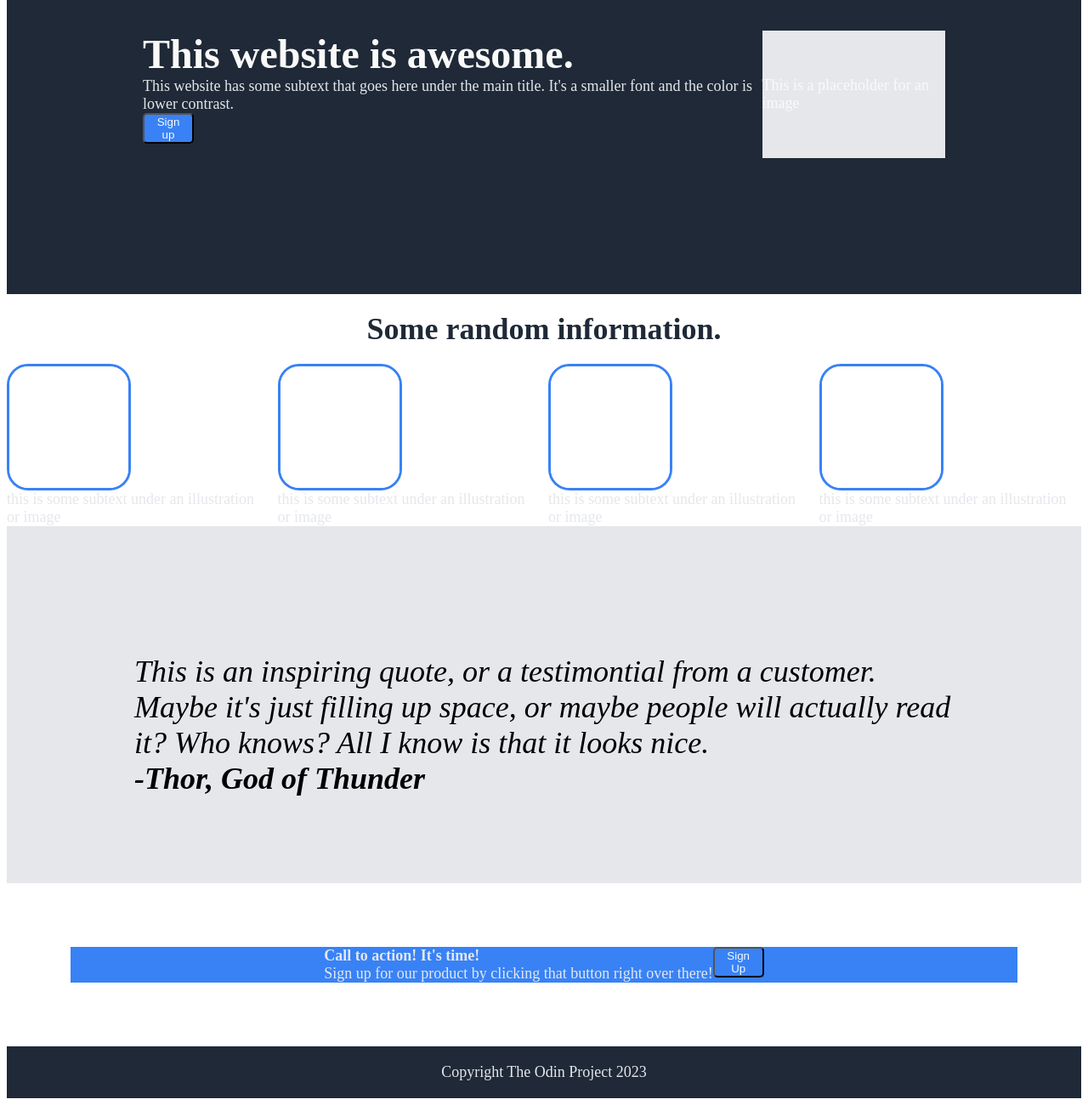
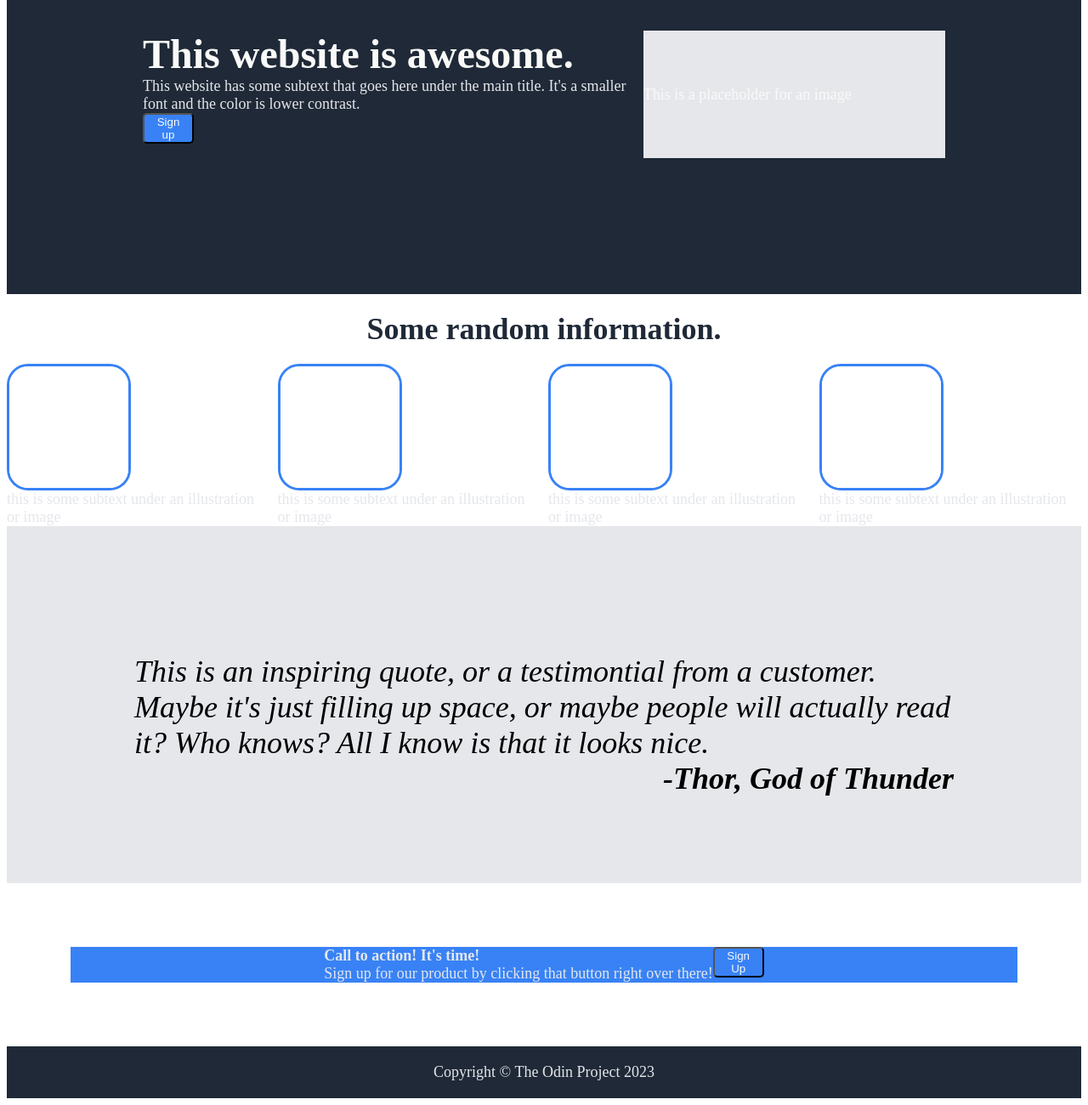
Before and after one commit to markdhemming/landing-page, a plain HTML site: page index.html in a window 1280 px wide. Shown: the part 192-1492 px from the top of the page at 85% size. Drawn offline with Linux system fonts and the light colour scheme.

Commit message:
general style tweaks

```diff
--- a/index.html
+++ b/index.html
@@ -64,7 +64,7 @@
         <div class ="cta-left2">Sign up for our product by clicking that button right over there!</div></div>
         <div class=cta-right><button>Sign Up</button></div>
     </div>
-    <footer>Copyright The Odin Project 2023</footer>
+    <footer>Copyright © The Odin Project 2023</footer>
 
 
 </div>
--- a/style.css
+++ b/style.css
@@ -48,6 +48,7 @@ li {
     font-size: 18px;
     color: #F9FAF8;
     background-color: #E5E7EB;
+    width: 500px;
 }
 
 button {
@@ -83,6 +84,7 @@ button {
     gap: 10px;
     justify-content: space-around;
 
+
 }
 
 .quote-section {
@@ -105,7 +107,7 @@ img {
 .image-section1 {
     display: flex;
     flex-direction: column;
-    justify-content: center;
+
 }
 
 .image-section2 {
@@ -125,6 +127,7 @@ img {
 }
 .quote-2 {
     font-weight: 700;
+    text-align: end;
 }
 
 footer {
```
